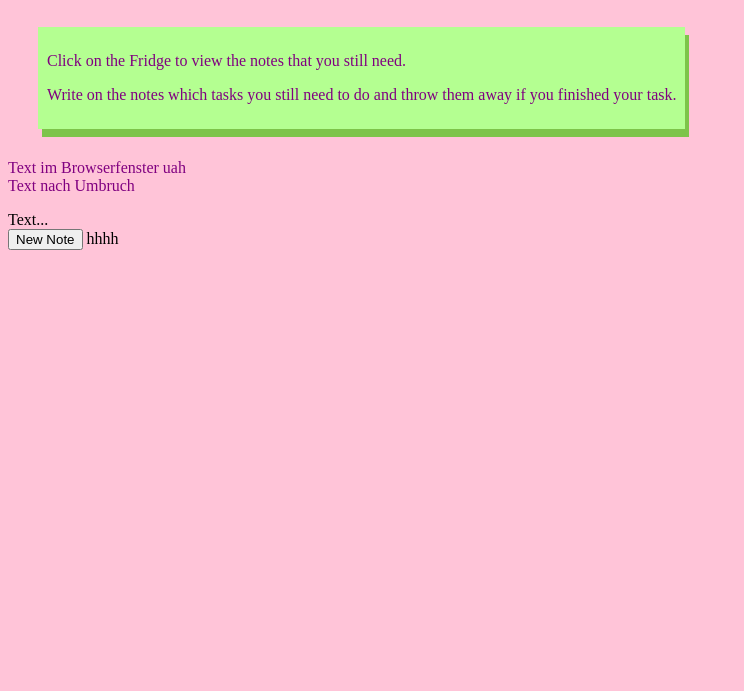
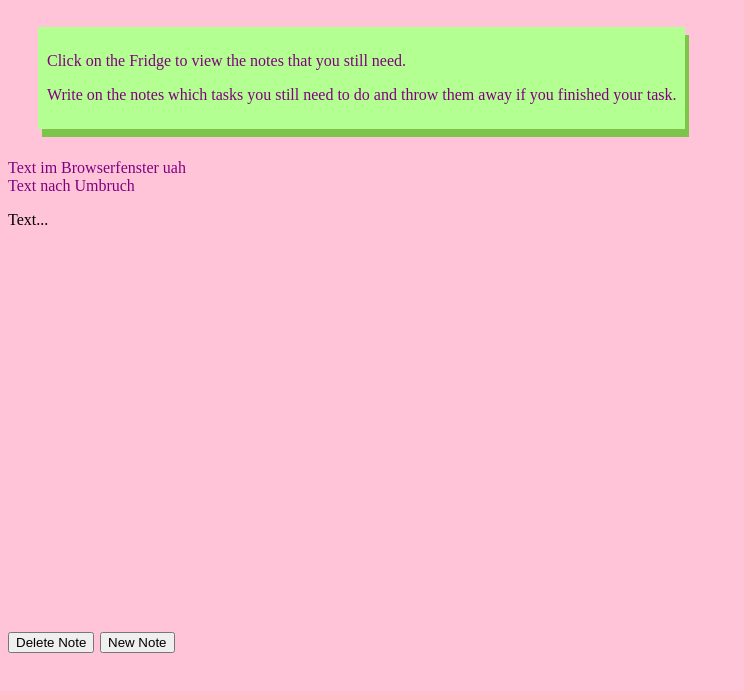
Before and after one commit to LauraSfer/Webentwicklung, a plain HTML site: page index.html in a window 1280 px wide. Shown: the part 87-778 px from the top of the page, without its empty margins (0-744 px from the left). Drawn offline with Linux system fonts and the light colour scheme.

Commit message:
1.abgabe

```diff
--- a/index.html
+++ b/index.html
@@ -23,6 +23,7 @@
     </p>
     <table>Text...</table>
     <p hidden>Wird nicht angezeigt oooo</p>
-    <button>New Note</button>
+    <button class="erstellen">New Note</button>
+    <button class="löschen">Delete Note</button>
   </body>
-</html>hhhh
+</html>
--- a/styles.css
+++ b/styles.css
@@ -21,3 +21,13 @@
     box-shadow: 4px 8px #7dc44a;
     width: max-content;
  }
+ .erstellen{
+   position: fixed;
+   bottom: 60px;
+   left: 100px;
+ }
+ .löschen{
+   position: fixed;
+   bottom: 60px;
+   ri
+ }
```
Also changed, not shown: README.md.
